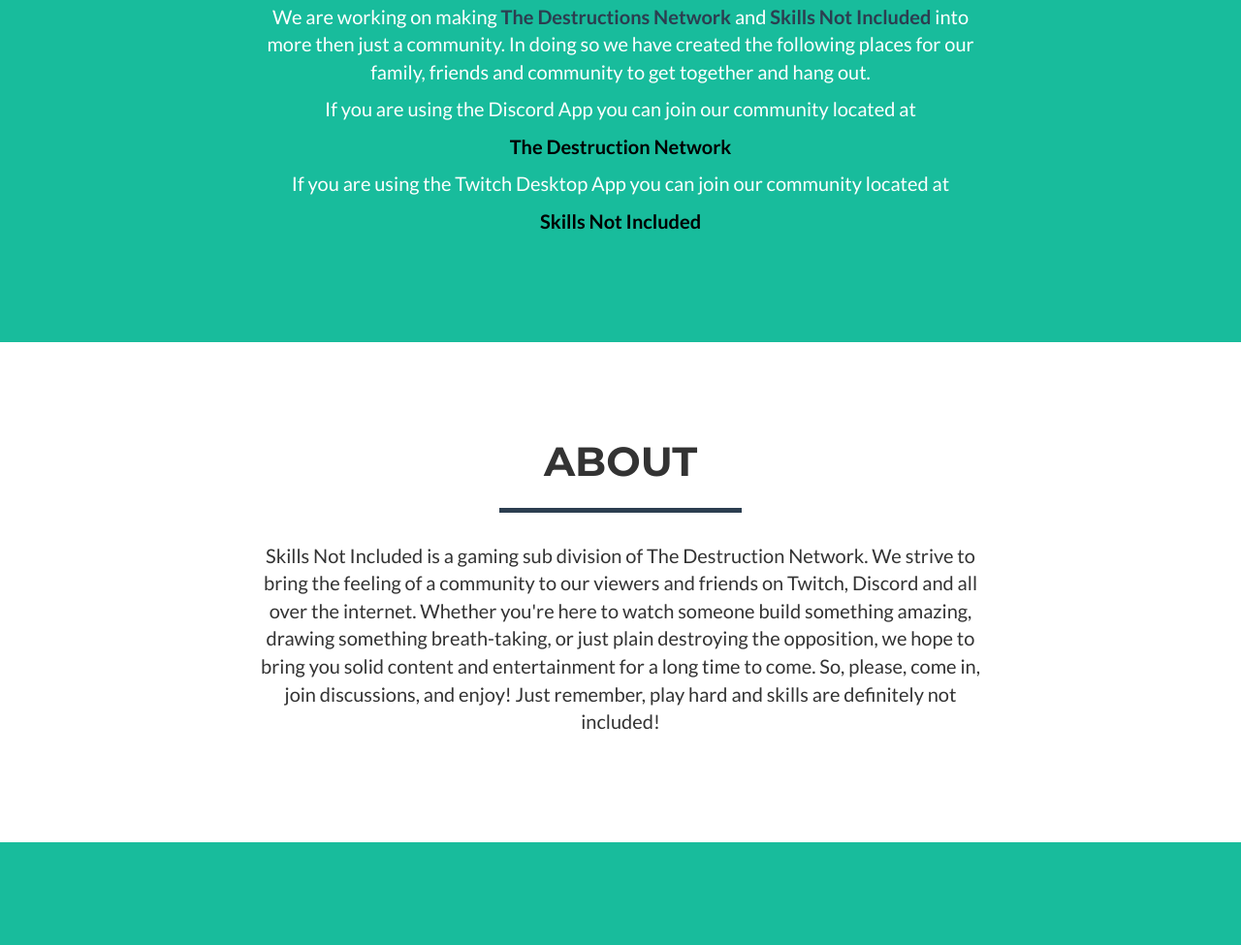
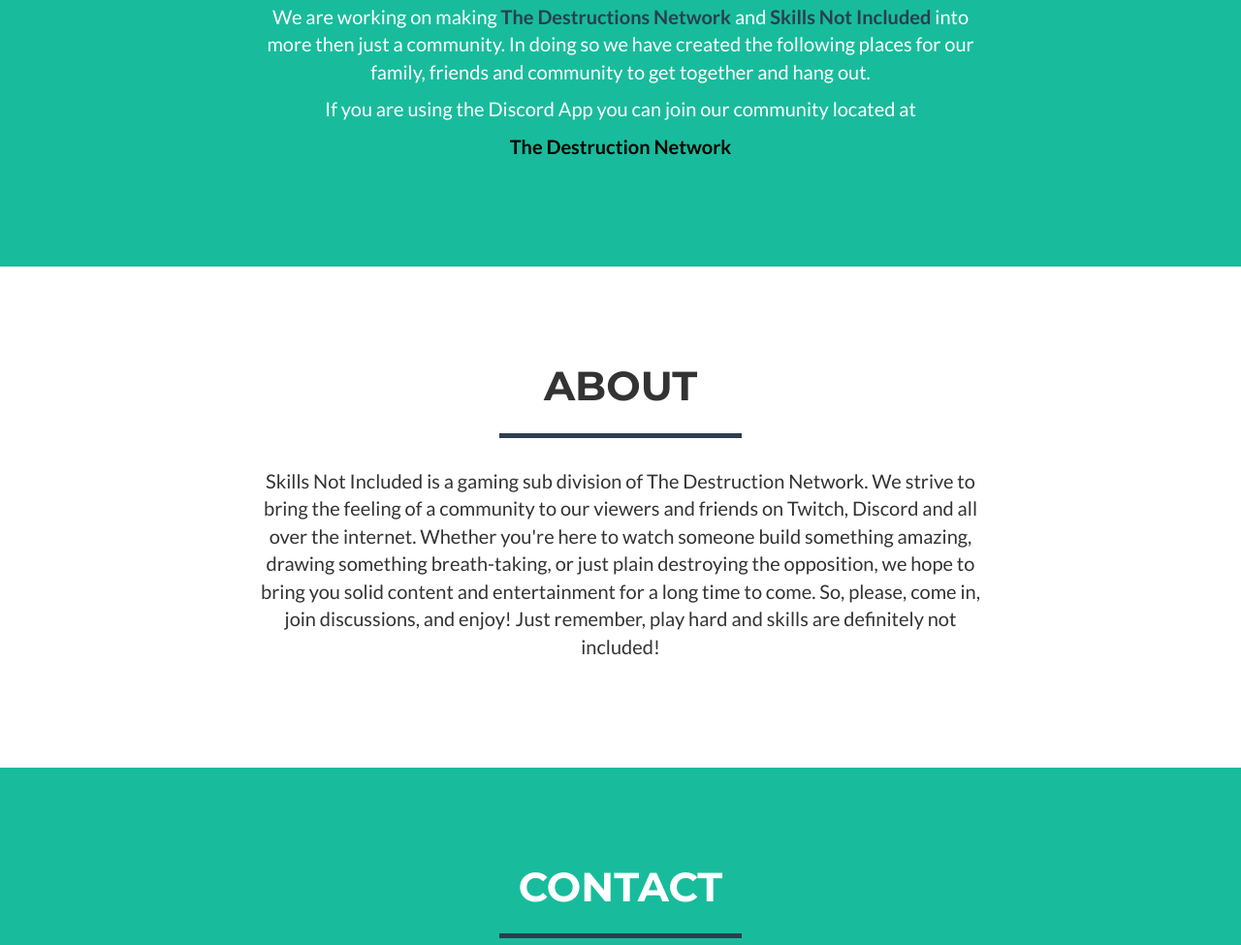
Before and after one commit to Kashdeya/sni, a plain HTML site: page index.html in a window 1280 px wide. Shown: the part 6805-7780 px from the top of the page at 97% size. Drawn offline with nearby package versions, Linux system fonts and the light colour scheme.

Commit message:
removed twitch app link

```diff
--- a/index.html
+++ b/index.html
@@ -674,8 +674,6 @@
                     <p></p>
                     <p>If you are using the Discord App you can join our community located at</p>
                     <p><b><a href="https://discord.gg/gRQrRGr"><font color="#000000">The Destruction Network</font></a></b></p>
-                    <p>If you are using the Twitch Desktop App you can join our community located at</p>
-					<p><b><a href="https://invite.twitch.tv/XzCPlt"><font color="#000000">Skills Not Included</font></a></b></p>
                 </div>
             </div>
         </div>
```
